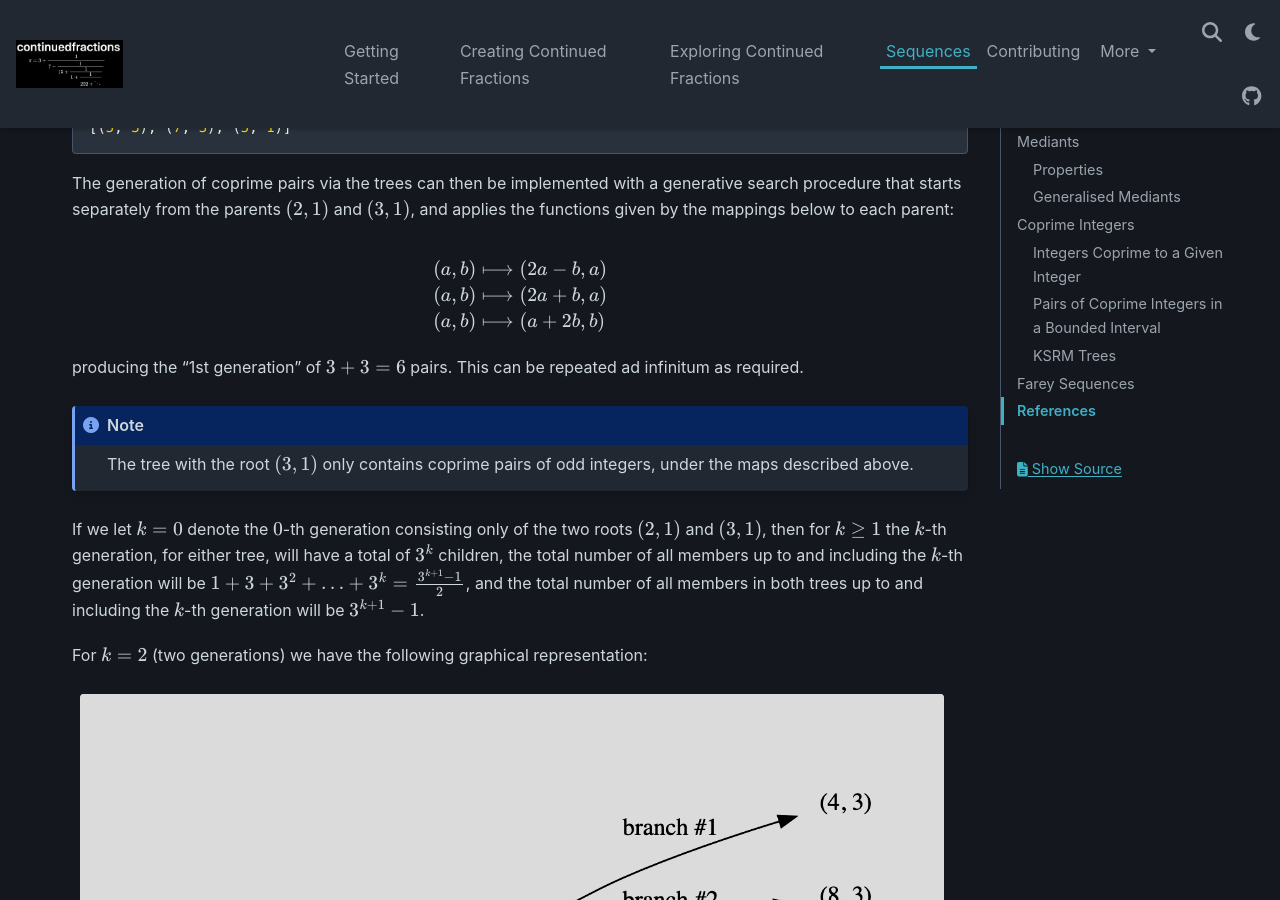
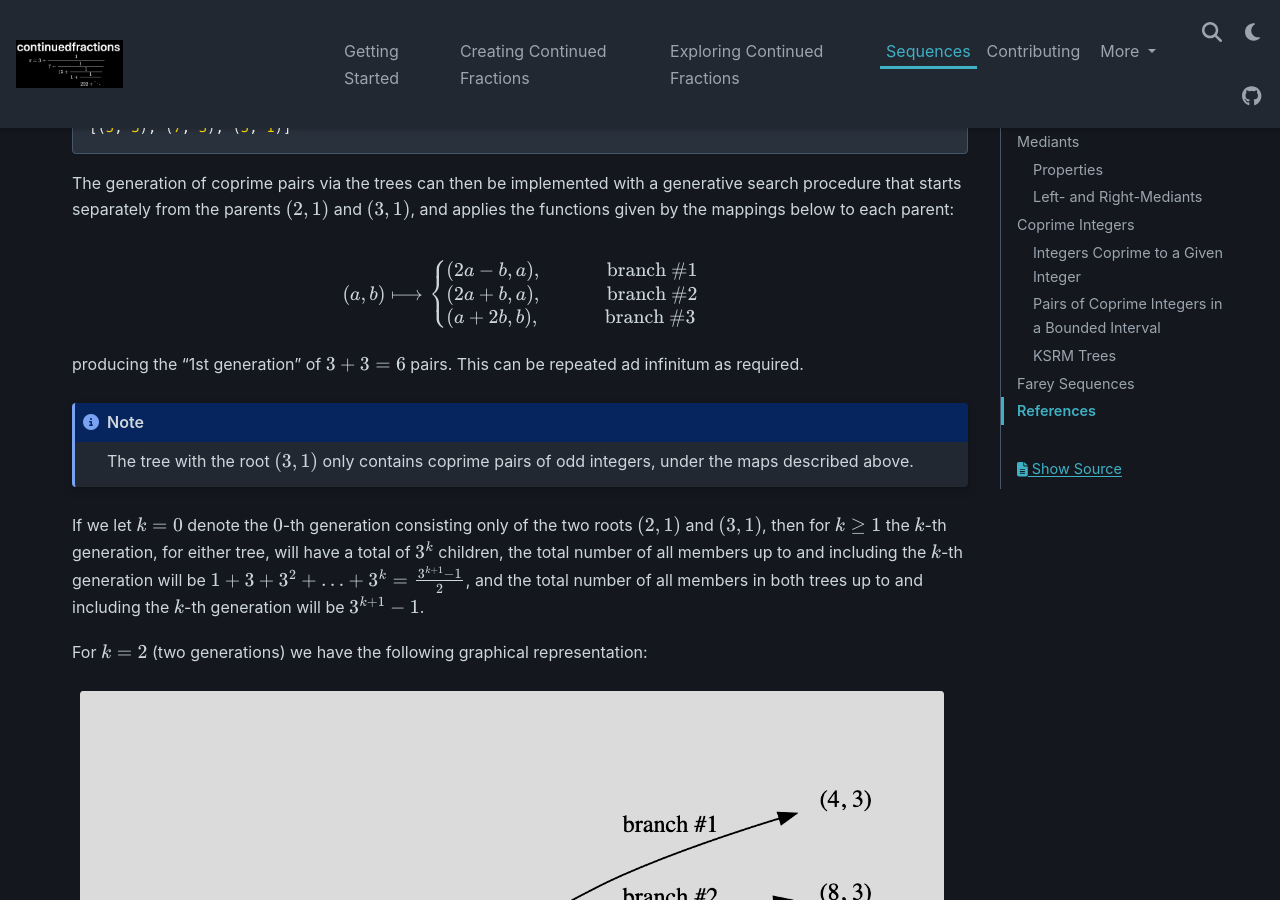
Before and after one commit to sr-murthy/continuedfractions, a Sphinx documentation site: the page built from docs/sources/sequences.rst, in a window 1280 px wide and 900 px high, scrolled down 9556 px. Built offline with Sphinx 7.4.7 and the PyData theme 0.15.4, drawn with Linux system fonts in a browser that asks for light colours; nearby versions of some CDN libraries; some of the changed text lies outside the part shown.

Commit message:
docs: improvements in the sequences docs

```diff
--- a/docs/sources/sequences.rst
+++ b/docs/sources/sequences.rst
@@ -6,7 +6,7 @@
 Sequences
 =========
 
-The :doc:`sequences <sequences>` library contains functions and classes relating to ordered sequences and structures of integers and rational numbers, connected with continued fractions, such as `mediants <https://en.wikipedia.org/wiki/Mediant_(mathematics)>`_, sequences of `coprime integers <https://en.wikipedia.org/wiki/Coprime_integers>`_, and `Farey sequences <https://en.wikipedia.org/wiki/Farey_sequence>`_.
+The :doc:`sequences <sequences>` library contains functions and classes relating to ordered sequences and structures of integers and rational numbers, connected with continued fractions, such as `mediants <https://en.wikipedia.org/wiki/Mediant_(mathematics)>`_, sequences of `coprime integers <https://en.wikipedia.org/wiki/Coprime_integers>`_ as well as trees for generating and representing them, and `Farey sequences <https://en.wikipedia.org/wiki/Farey_sequence>`_.
 
 These are described below in some detail.
 
@@ -71,8 +71,8 @@
 
 .. _sequences.mediants.generalised:
 
-Generalised Mediants
---------------------
+Left- and Right-Mediants
+------------------------
 
 The concept of the simple mediant of two fractions of :math:`\frac{a}{b}` and :math:`\frac{c}{d}` as given above can be generalised to :math:`k`-th **left-** and **right-mediants**: for a positive integer :math:`k` the :math:`k`-th left mediant of :math:`\frac{a}{b}` and :math:`\frac{c}{d}` can be defined as:
 
@@ -253,7 +253,7 @@
 
    Both :py:func:`~continuedfractions.sequences.coprime_integers_generator` and :py:func:`~continuedfractions.sequences.coprime_integers` have the same argument structure, but :py:func:`~continuedfractions.sequences.coprime_integers` is cached while the generator version is not.
 
-The count of the coprimes sequence returned by :py:func:`~continuedfractions.sequences.coprime_integers` for a given :math:`n \geq 1` is consistent with `totient function <https://en.wikipedia.org/wiki/Euler%27s_totient_function>`_ :math:`\phi(n)`, on which it is based, and this can be verified using the Sympy :py:func:`~sympy.functions.combinatorial.numbers.totient` function.
+The count of the coprimes sequence returned by :py:func:`~continuedfractions.sequences.coprime_integers` for a given :math:`n \geq 1` is consistent with `totient function <https://en.wikipedia.org/wiki/Euler%27s_totient_function>`_ :math:`\phi(n)`, on which it is based, and this can be verified using the Sympy :py:class:`~sympy.functions.combinatorial.numbers.totient` function.
 
 .. code:: python
 
@@ -432,11 +432,11 @@
 
 .. math::
 
-   \begin{align}
-   (a, b) &\longmapsto (2a - b, a) \\
-   (a, b) &\longmapsto (2a + b, a) \\
-   (a, b) &\longmapsto (a + 2b, b)
-   \end{align}
+   (a, b) &\longmapsto \begin{cases}
+                       (2a - b, a), \hskip{3em} \text{ branch #} 1 \\
+                       (2a + b, a), \hskip{3em} \text{ branch #} 2 \\
+                       (a + 2b, b), \hskip{3em} \text{ branch #} 3
+                       \end{cases}
 
 producing the "1st generation" of :math:`3 + 3 = 6` pairs. This can be repeated ad infinitum as required.
 
```
